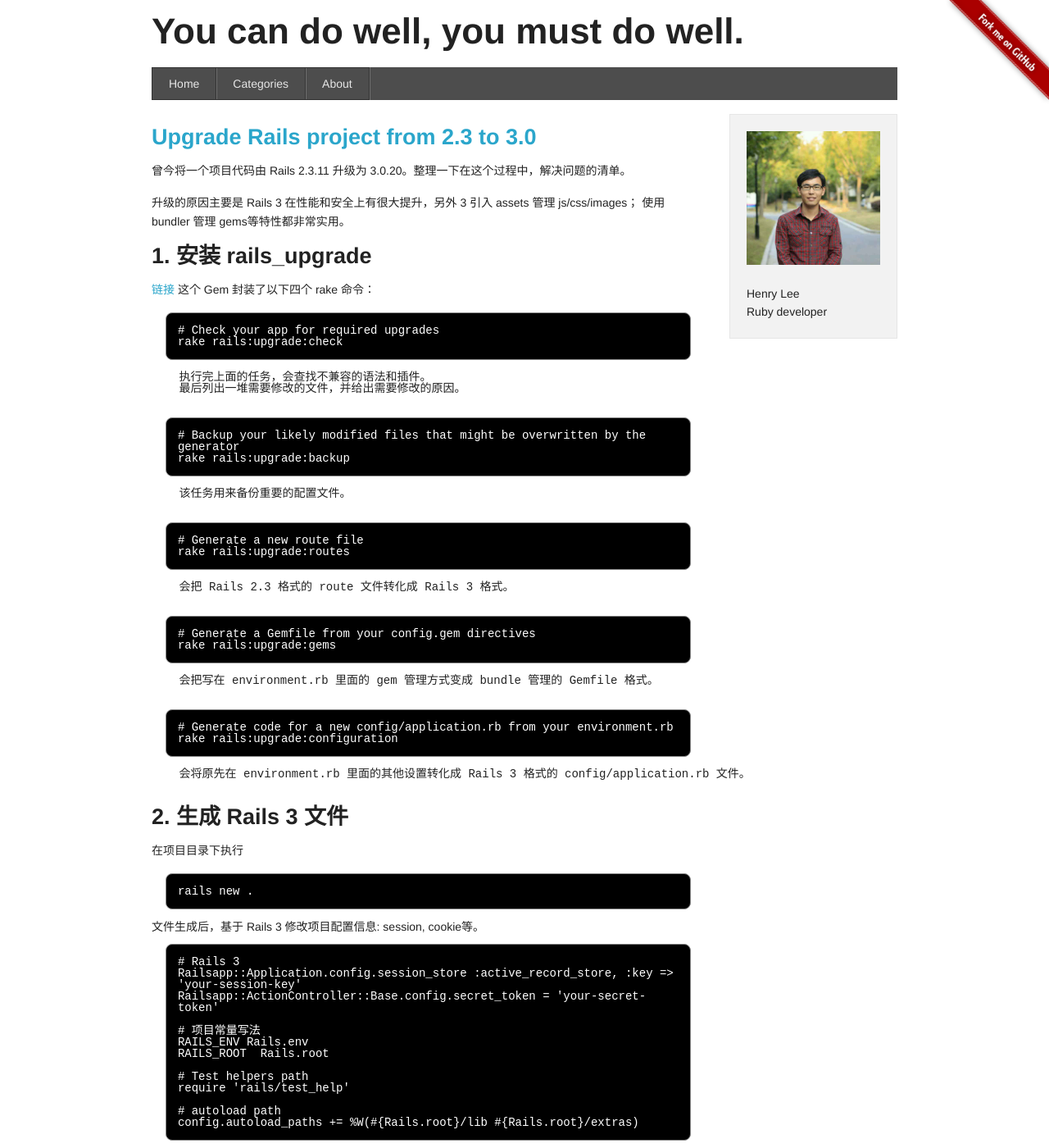
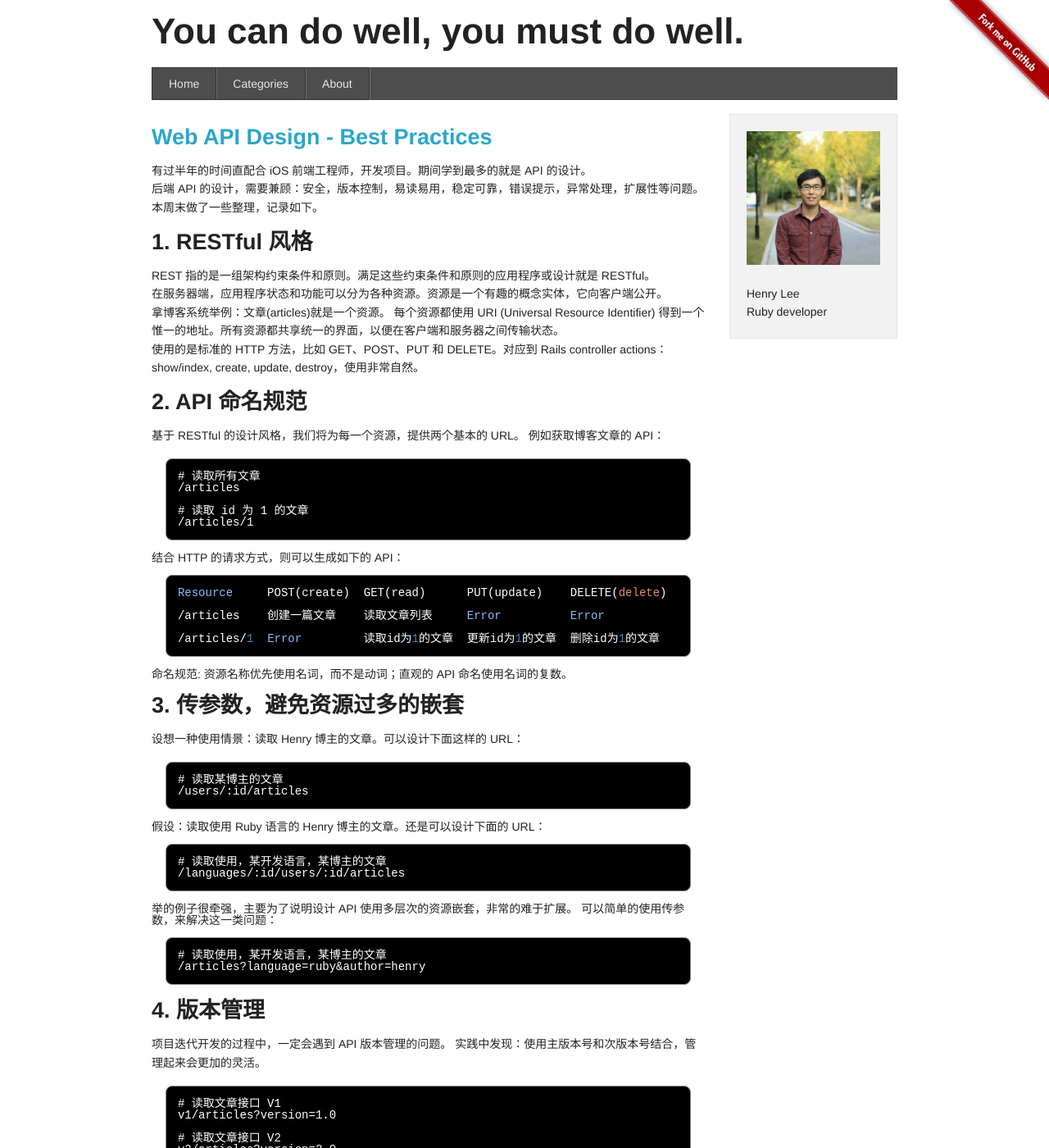
Before and after one commit to manageyp/manageyp.github.com, a Jekyll site: the page built from index.html, in a window 1280 px wide and 1400 px high. Shown: the whole window at 82% size. Built offline with Jekyll 4.4.1, drawn with Linux system fonts in a browser that asks for light colours; nearby versions of some CDN libraries; some of the changed text lies outside the part shown.

Commit message:
[NewPost] add web api design

```diff
--- a/_layouts/default.html
+++ b/_layouts/default.html
@@ -6,6 +6,7 @@
   <meta name="description" itemprop="description" content="{% if page.description %}{{ page.description }}{% else %} Henry Lee {% endif %}" />
   <meta name="viewport" content="width=device-width" />
   <title>{% if page.title %}{{ page.title }} - {{ site.title }}{% else %}{{ site.title }}{% endif %}</title>
+  <link rel="shortcut icon" type="image/x-icon" href="/favicon.ico" />
   <link rel="stylesheet" href="/stylesheets/foundation.min.css">
   <link rel="stylesheet" href="/stylesheets/pygment_trac.css">
   <link rel="stylesheet" href="/stylesheets/prettify.css">
--- /dev/null
+++ b/_posts/2013-3-31-web-api-design-best-practices.html
@@ -0,0 +1,169 @@
+---
+layout: post
+title: Web API Design - Best Practices
+description: Web API Design -- Best Practices
+categories: API
+tags: API
+record_on: 2013-3-31
+---
+<p>
+有过半年的时间直配合 iOS 前端工程师，开发项目。期间学到最多的就是 API 的设计。</br>
+后端 API 的设计，需要兼顾：安全，版本控制，易读易用，稳定可靠，错误提示，异常处理，扩展性等问题。本周末做了一些整理，记录如下。
+</p>
+
+<h3>1. RESTful 风格</h3>
+
+<p>
+REST 指的是一组架构约束条件和原则。满足这些约束条件和原则的应用程序或设计就是 RESTful。</br>
+在服务器端，应用程序状态和功能可以分为各种资源。资源是一个有趣的概念实体，它向客户端公开。</br>
+拿博客系统举例：文章(articles)就是一个资源。
+每个资源都使用 URI (Universal Resource Identifier) 得到一个惟一的地址。所有资源都共享统一的界面，以便在客户端和服务器之间传输状态。</br>
+使用的是标准的 HTTP 方法，比如 GET、POST、PUT 和 DELETE。对应到 Rails controller actions：show/index, create, update, destroy，使用非常自然。
+</p>
+
+<h3>2. API 命名规范</h3>
+
+<p>
+基于 RESTful 的设计风格，我们将为每一个资源，提供两个基本的 URL。
+例如获取博客文章的 API：
+<pre class="prettyprint lang-html">
+# 读取所有文章
+/articles
+
+# 读取 id 为 1 的文章
+/articles/1
+</pre>
+
+结合 HTTP 的请求方式，则可以生成如下的 API：
+<pre class="prettyprint">
+Resource     POST(create)  GET(read)      PUT(update)    DELETE(delete)
+
+/articles    创建一篇文章    读取文章列表     Error          Error
+
+/articles/1  Error         读取id为1的文章  更新id为1的文章  删除id为1的文章
+</pre>
+
+命名规范: 资源名称优先使用名词，而不是动词；直观的 API 命名使用名词的复数。
+</p>
+
+<h3>3. 传参数，避免资源过多的嵌套</h3>
+
+<p>
+设想一种使用情景：读取 Henry 博主的文章。可以设计下面这样的 URL：
+<pre class="prettyprint lang-html">
+# 读取某博主的文章
+/users/:id/articles
+</pre>
+
+假设：读取使用 Ruby 语言的 Henry 博主的文章。还是可以设计下面的 URL：
+<pre class="prettyprint lang-html">
+# 读取使用，某开发语言，某博主的文章
+/languages/:id/users/:id/articles
+</pre>
+
+举的例子很牵强，主要为了说明设计 API 使用多层次的资源嵌套，非常的难于扩展。
+可以简单的使用传参数，来解决这一类问题：
+<pre class="prettyprint lang-html">
+# 读取使用，某开发语言，某博主的文章
+/articles?language=ruby&author=henry
+</pre>
+</p>
+
+<h3>4. 版本管理</h3>
+<p>
+项目迭代开发的过程中，一定会遇到 API 版本管理的问题。
+实践中发现：使用主版本号和次版本号结合，管理起来会更加的灵活。
+<pre class="prettyprint lang-html">
+# 读取文章接口 V1
+v1/articles?version=1.0
+
+# 读取文章接口 V2
+v2/articles?version=2.0
+
+# 读取文章接口 V2
+v2/articles?version=2.1
+</pre>
+URL 最前端使用 'v' 前缀，加上数字，代表一个版本的接口。</br>
+URL 尾部的参数 'version' 标明请求的终端(client)，具体是哪一个发布版本。</br></br>
+<pre>
+这样的设计有很多便利之处：</br>
+1. 若某次功能或业务，有重大调整，则将主版本号由 v1 升到 v2。
+   即可以保证 v1 实现的清晰和稳定性，同时 v2 可以自由的开发和设计。</br>
+2. 若 v2 的 2.0 版上线后，发现终端读取文章接口，显示标题因为 article.title 误写为 article.foo,
+   在查明 BUG 后，后端可以及时调整接口，将返回数据的 title key 改为 foo。</br>
+3. 方便统计各版本终端的使用数据。
+</pre>
+</p>
+
+<h3>5. 处理错误信息</h3>
+
+<p>较好的设计 API 错误提示信息，一方面是对用户友好，另外，方便对接和调试。<br/>
+   结合 HTTP 请求返回状态，最常使用的状态码如下：
+  <pre class="prettyprint lang-html">
+• 200 -OK
+• 400 -Bad Request
+• 404 –Not Found
+• 401 -Unauthorized
+• 403 -Forbidden
+• 500 -Internal Server Error
+  </pre>
+</p>
+
+<p>
+  读取文章接口返回实例：
+  <pre class="prettyprint lang-html">
+GET       /articles/1
+Response: 200 OK
+Response Data:
+{
+  "article": {
+    "id": 1,
+    "title": "web-api-design"
+  }
+}
+  </pre>
+</p>
+
+<p>
+  读取接口错误，返回实例：
+  <pre class="prettyprint lang-html">
+GET       /recommends/1
+Response: 401 Unauthorized
+Response Data:
+{
+  "errors": {
+    "code": 1128,
+    "message": "您无权查看推荐信息！"
+  }
+}
+  </pre>
+</p>
+
+<h3>6. 支持多种返回格式</h3>
+
+<p>
+  Rails route 默认支持多种格式的请求：
+  <pre class="prettyprint lang-html">
+  # routes
+  /v1/articles/:id(.:format)
+
+  # 请求 XML 格式的数据
+  /v1/articles/1.xml
+
+  # 请求 JSON 格式的数据
+  /v1/articles/1.json
+  </pre>
+  返回数据格式默认使用 JSON。
+</p>
+
+<h3>7. 添加异常处理</h3>
+
+<p>
+Rails 项目推荐使用 <a href="https://github.com/defunkt/exception_logger" target="_blank"> exception_logger</a>，捕获运行时异常，方便项目上线后的监测和优化。
+</p>
+
+<h3>8. 灵活变通</h3>
+
+<p>
+（本条纯属个人观点）需要换位思考，尽可能的从使用者的角度，去思考 API 该如何设计。想象一下 API 的使用情景，适时为使用者提供捷径，将会使前后端配合更加默契，项目稳步的推进。反对教条式的使用 RESTful。
+</p>
```
Also changed, not shown: favicon.ico (added).
